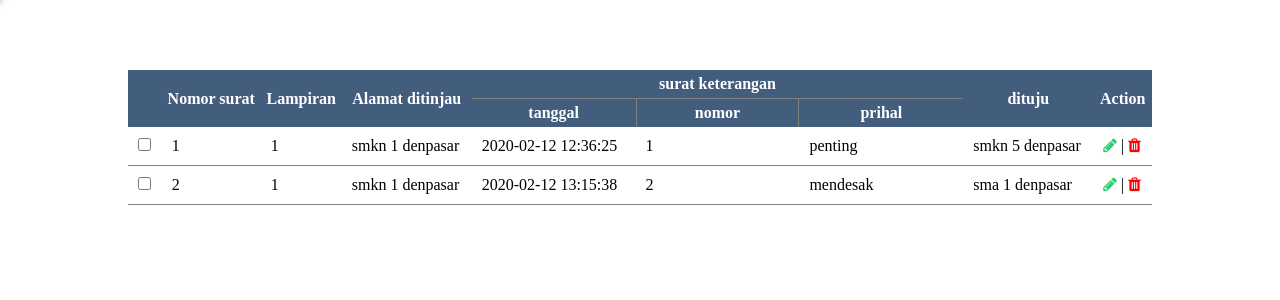
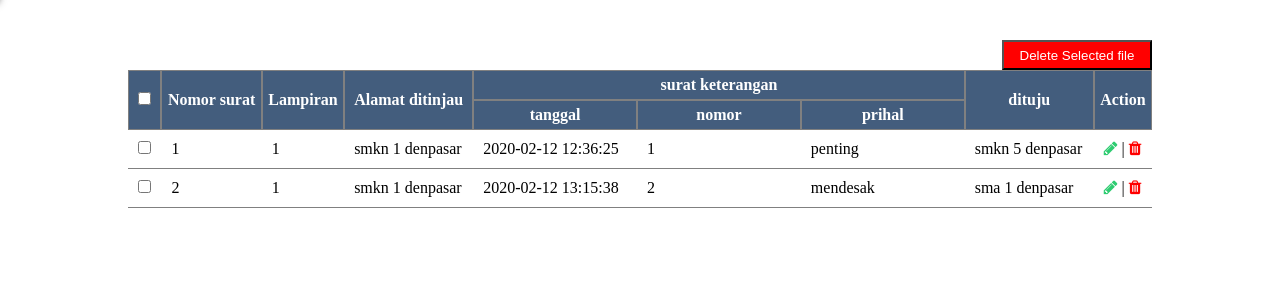
Before and after one commit to DitaYoga/Persuratan-Skensa, a PHP site: page /public/index.php in a window 1280 px wide. Shown: the part 110-410 px from the top of the page. Run offline with PHP 8.4, Linux system fonts and the light colour scheme; the visitor is signed in with stand-in values (Sample User, id 1); data comes from the database, SQL or seed files in the repository.

Commit message:
menambahka delete all

```diff
--- a/asset/css/master.css
+++ b/asset/css/master.css
@@ -83,7 +83,16 @@ section{
 #check:checked ~ section{
   margin-left: 250px;
 }
-
+.deleteall{
+  width: 150px;
+  height: 30px;
+  position: absolute;
+  top: 150px;
+  right: 128px;
+  background: red;
+  color: white;
+  cursor: pointer;
+}
 *{
   padding: 0;
   margin: 0;
@@ -128,17 +137,11 @@ table th{
     background: #435d7d;
     border: 0;
     color: white;
+    border: 0.5px solid grey;
 }
 table td{
     padding: 10px;
     border-bottom: 1px solid grey;
-}
-table .srtket {
-  border-bottom: 1px solid grey;
-}
-.noo{
-  border-left: 1px solid grey;
-  border-right: 1px solid grey;
 }
 #lih{
   width: 16%;
--- a/public/index.php
+++ b/public/index.php
@@ -50,9 +50,10 @@ if ($_SESSION['status'] != "login") {
 
     </div>
     <div class="konten">
+
       <table cellspacing=0>
         <tr>
-          <th rowspan="2"></th>
+          <th rowspan="2" ><input type="checkbox" onchange="checkAll(this)" name="chk[]"></th>
           <th rowspan="2">Nomor surat</th>
           <th rowspan="2">Lampiran</th>
           <th rowspan="2">Alamat ditinjau</th>
@@ -68,9 +69,9 @@ if ($_SESSION['status'] != "login") {
         <?php
         $no = 1;
         while ($data = mysqli_fetch_assoc($hasil)) {
-        ?>
+        ?><form action="deleteall.php" method="POST" name="postform" enctype="multipart/form-data">
           <tr class="bodytable">
-            <td><input type="checkbox" /></td>
+            <td><input  type="checkbox" name="pilih[]" value="<?php echo $data['id_arsip'] ?>" /></td>
             <td><?= $no; ?></td>
             <td><?= $data["lampiran"] ?></td>
             <td><?= $data["alamat"] ?></td>
@@ -80,13 +81,13 @@ if ($_SESSION['status'] != "login") {
             <td><?= $data["dituju"] ?></td>
             <td class="icon">
             <a href="#"><i class="fa fa-pencil" id="edit"></i></a>
-            |
+            <span>|</span>
             <a href="hapus.php?id=<?= $data['id_arsip'] ?>" style="color:red;"><i class="fa fa-trash" id="hapus"></i></a>
 
             </td>
           </tr>
         <?php $no++;
-        } ?>
+        } ?><input type="submit" href="deleteall.php" value="Delete Selected file" class="deleteall" /></form>
       </table>
 
 
@@ -129,3 +130,21 @@ if ($_SESSION['status'] != "login") {
 </body>
 
 </html>
+<script type="text/javascript">
+ function checkAll(tes) {
+       var checkboxes = document.getElementsByTagName("input");
+       if (tes.checked) {
+           for (var i = 1; i <= checkboxes.length + 1; i++) {
+               if (checkboxes[i].type == 'checkbox' ) {
+                   checkboxes[i].checked = true;
+               }
+           }
+       } else {
+           for (var i = 1; i <= checkboxes.length + 1; i++) {
+               if (checkboxes[i].type == 'checkbox') {
+                   checkboxes[i].checked = false;
+               }
+           }
+       }
+   }
+</script>
```
Also changed, not shown: public/deleteall.php (added, +15 -0 lines).
